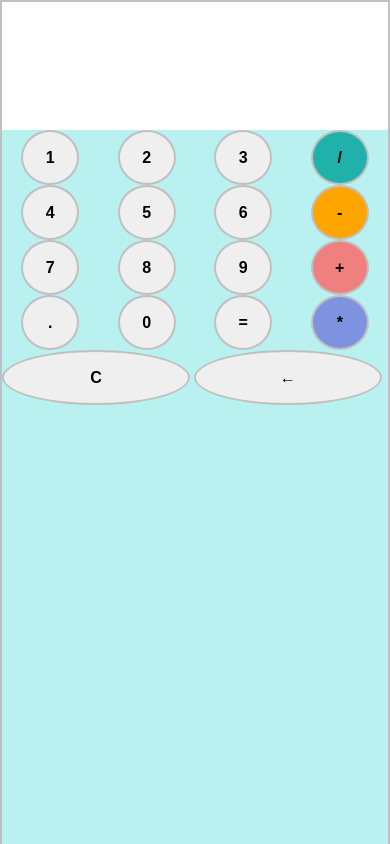
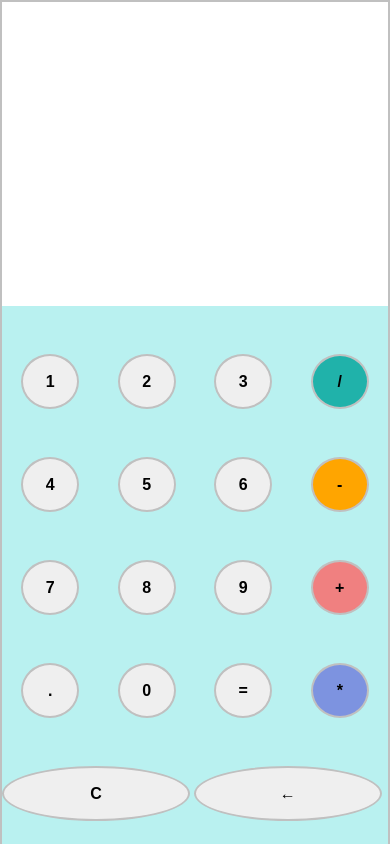
Before and after one commit to Ugboaja-Uchechi/js-calculator, a website: page index.html in a window 390 px wide. Shown: the top 844 px of the page. Drawn offline with Linux system fonts and the light colour scheme.

Commit message:
Adjust height and margin

```diff
--- a/style.css
+++ b/style.css
@@ -105,7 +105,7 @@
   width: 14.25rem;
 }
 
-@media screen and (max-width: 767px) {
+@media screen and (max-width: 768px) {
   .container {
     position: absolute;
     top: 0;
@@ -120,6 +120,7 @@
     width: 58px;
     height: 55px;
     border-radius: 50%;
+    margin-top: 3rem;
   }
 
   .bg-color {
@@ -150,7 +151,7 @@
   }
 
   #result {
-    height: 8rem;
+    height: 19rem;
     background-color: #fff;
     color: #000;
     border: 2px solid #fff;
```
